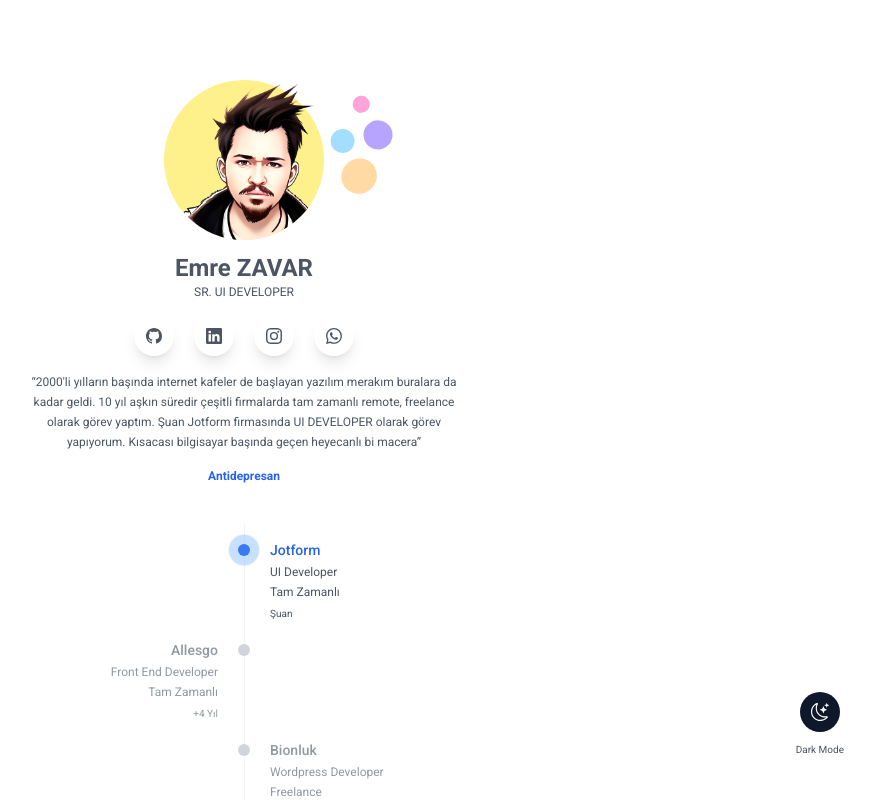
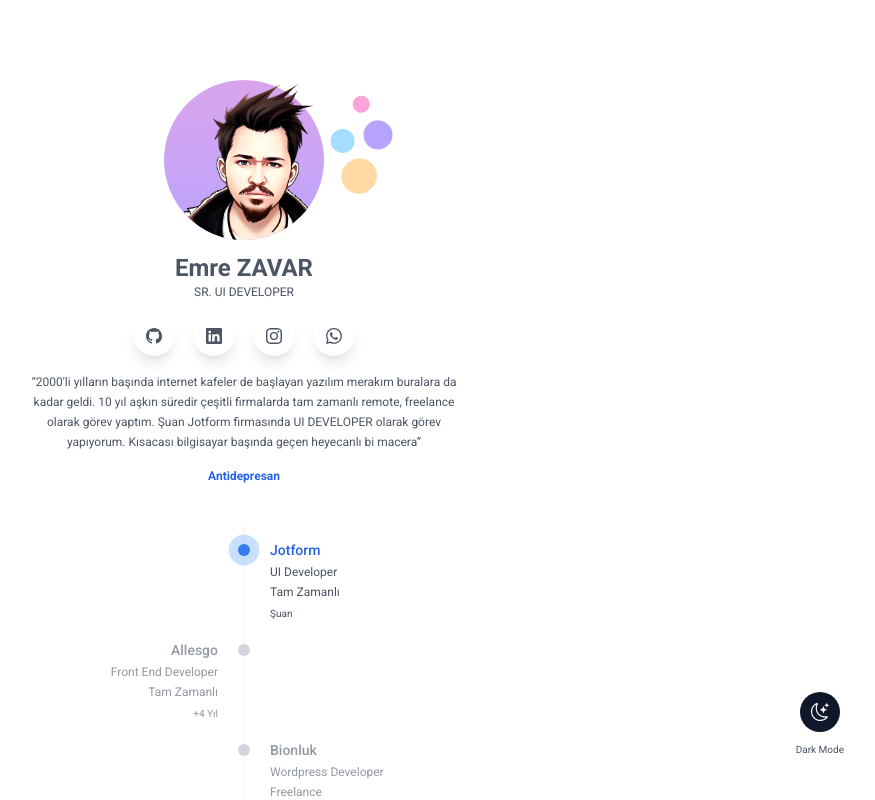
Before and after one commit to zavaremre/react-tailwind, a React (Create React App) app: page / in a window 1280 px wide. Shown: the top 800 px of the page, without its empty margins (396-1271 px from the left). Built offline with nearby package versions, Linux system fonts and the light colour scheme.

Commit message:
avatar animation background

```diff
--- a/src/Components/Avatar.js
+++ b/src/Components/Avatar.js
@@ -1,12 +1,8 @@
 import React from "react";
 function Avatar({ data }) {
   return (
-    <div className='relative flex justify-center items-center  overflow-hidden after:absolute after:bottom-0 after:z-[-1] after:content-[""] after:rounded-full after:bg-yellow-200 after:dark:bg-slate-800 after:w-40 after:h-40'>
-      <img
-        src={require("../assets/images/profile.png")}
-        alt={data.fullName}
-        className="w-40 h-40 z-[2] rounded-b-full dark:grayscale"
-      />
+    <div className='avatar relative flex justify-center items-center  overflow-hidden after:absolute after:bottom-0 after:z-[-1] after:content-[""] after:rounded-full after:dark:!bg-slate-800 after:w-40 after:h-40'>
+      <img src={require("../assets/images/profile.png")} alt={data.fullName} className='w-40 h-40 z-[2] rounded-b-full dark:grayscale' />
     </div>
   );
 }
--- a/src/index.css
+++ b/src/index.css
@@ -9,3 +9,22 @@
 ::selection {
   @apply text-white bg-orange-500;
 }
+
+.avatar:after {
+  background: linear-gradient(to top, #a4deff 0%, #ffdaa4 25%, #b6a4ff 50%, #ffa4da 75%, #a4deff 100%);
+  background-size: 100% 1500px;
+  animation: bg 10s ease-in-out infinite;
+}
+.dark .avatar:after {
+  animation: none;
+  background: initial;
+}
+@keyframes bg {
+  0% {
+    background-position-y: 0;
+  }
+
+  100% {
+    background-position-y: 1500px;
+  }
+}
```
